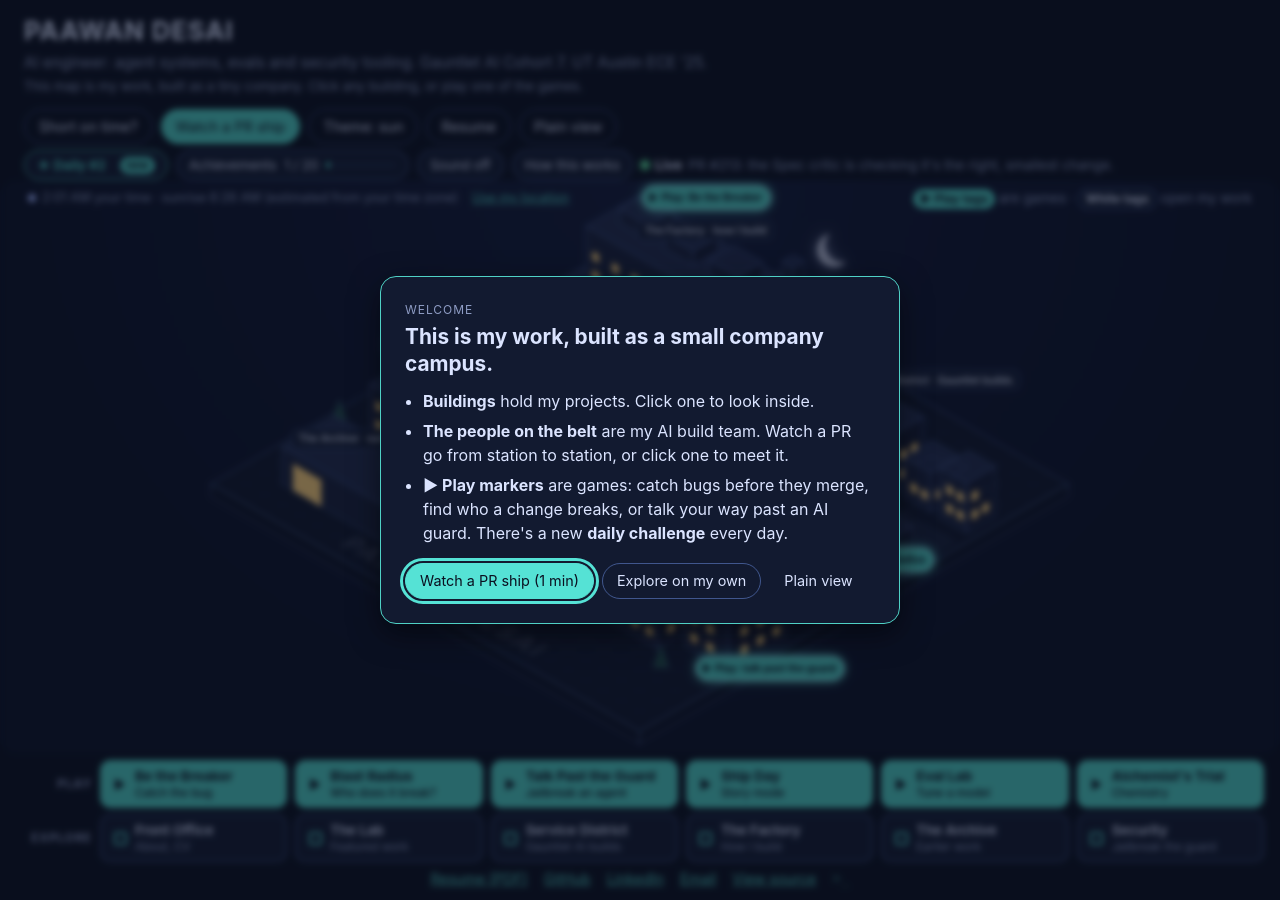
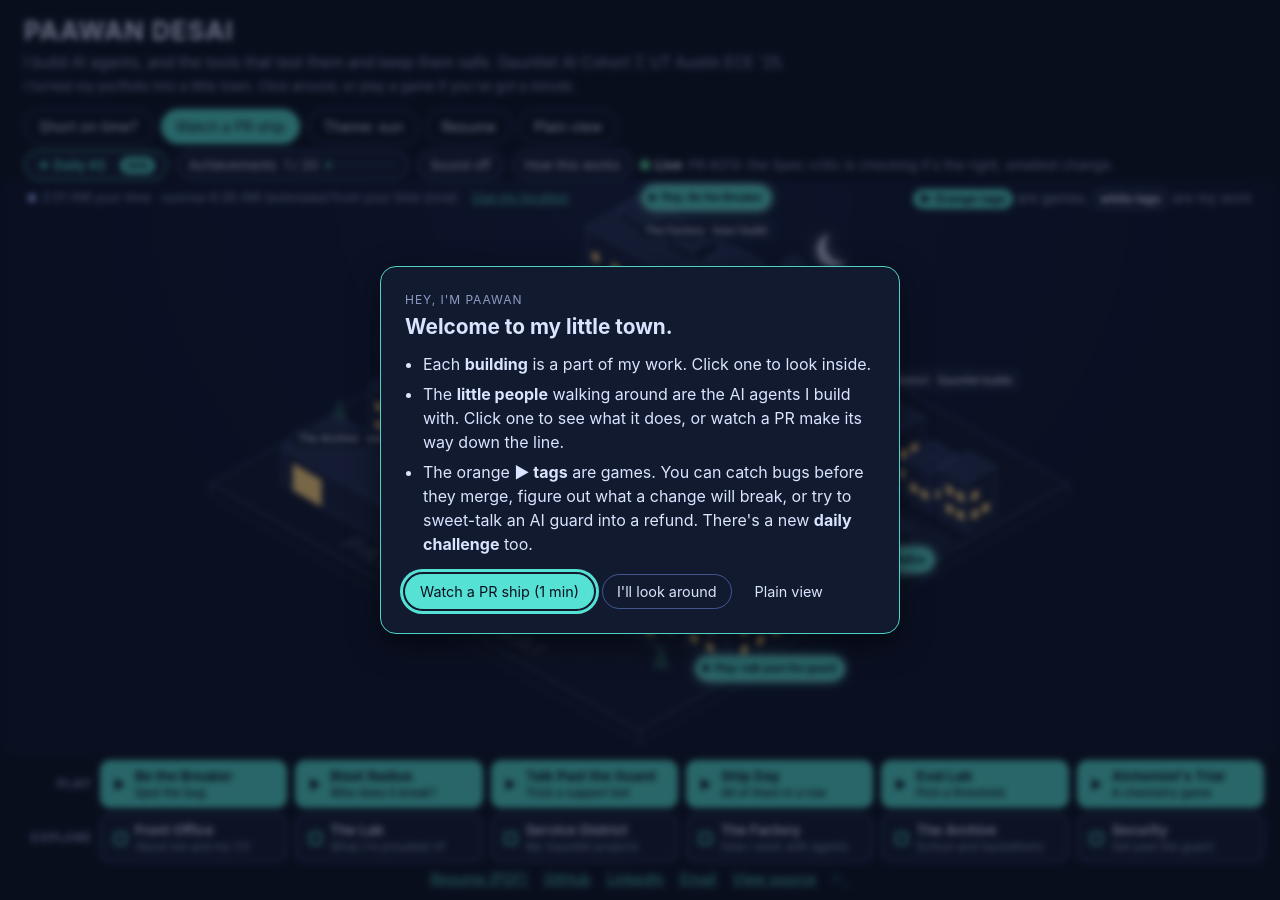
Before and after one commit to paawandesai/paawandesai.github.io, a Jekyll site: the page built from _pages/home.html, in a window 1280 px wide. Built offline with Jekyll 4.4.1, drawn with Linux system fonts in a browser that asks for light colours.

Commit message:
Rewrite the campus copy in a more natural voice
Header line, bio, welcome card, button subtitles, panel intros, the PR
tour, Ship Day and the Short on time? topics now read like Paawan talking
rather than a spec sheet: fewer colon lists and triplets, more first person.

Co-Authored-By: Claude Opus 5.5 <noreply@anthropic.com>
Claude-Session: https://claude.ai/code/session_01LpBky43R1MY4LYGBzi9xza

```diff
--- a/_config.yml
+++ b/_config.yml
@@ -26,7 +26,7 @@ author:
   avatar           : "profile.png"
   name             : "Paawan Desai"
   pronouns         : "he/him"
-  bio              : "AI engineer: agent systems, evals and security tooling. Gauntlet AI Cohort 7. UT Austin ECE '25."
+  bio              : "I build AI agents, and the tools that test them and keep them safe. Gauntlet AI Cohort 7, UT Austin ECE '25."
   location         : "Austin, Texas"
   employer         : "Company Agent Layer"
   uri              : # URL
--- a/_layouts/campus.html
+++ b/_layouts/campus.html
@@ -16,7 +16,7 @@
     <div class="who">
       <h1>{{ site.author.name }}</h1>
       <p>{{ site.author.bio }}</p>
-      <p class="caption">This map is my work, built as a tiny company. Click any building, or play one of the games.</p>
+      <p class="caption">I turned my portfolio into a little town. Click around, or play a game if you've got a minute.</p>
     </div>
     <nav class="actions" aria-label="Site">
       <button type="button" class="btn" id="fast-path">Short on time?</button>
@@ -40,7 +40,7 @@
     <div class="stage">
       <svg id="campus" role="group" aria-label="A map of Paawan's work, drawn as a small company campus. Each building opens a section." viewBox="-640 -190 1280 900" preserveAspectRatio="xMidYMid meet"></svg>
       <p class="clock" aria-live="off"><span class="clock-dot" aria-hidden="true"></span><span id="clock-text"></span></p>
-      <p class="hint" id="hint"><span class="key-tag game">▶ Play tags</span> are games · <span class="key-tag work">White tags</span> open my work</p>
+      <p class="hint" id="hint"><span class="key-tag game">▶ Orange tags</span> are games, <span class="key-tag work">white tags</span> are my work</p>
     </div>
 
     <div class="panel" id="panel" aria-live="polite" hidden>
@@ -62,37 +62,37 @@
 
     <nav class="games" aria-label="Games">
       <span class="row-label">Play</span>
-      <button type="button" data-open="breaker">Be the Breaker<small>Catch the bug</small></button>
+      <button type="button" data-open="breaker">Be the Breaker<small>Spot the bug</small></button>
       <button type="button" data-open="blast">Blast Radius<small>Who does it break?</small></button>
-      <button type="button" data-open="guard">Talk Past the Guard<small>Jailbreak an agent</small></button>
-      <button type="button" data-open="shipday">Ship Day<small>Story mode</small></button>
-      <button type="button" data-open="evallab">Eval Lab<small>Tune a model</small></button>
-      <button type="button" data-open="alchemist">Alchemist's Trial<small>Chemistry</small></button>
+      <button type="button" data-open="guard">Talk Past the Guard<small>Trick a support bot</small></button>
+      <button type="button" data-open="shipday">Ship Day<small>All of them in a row</small></button>
+      <button type="button" data-open="evallab">Eval Lab<small>Pick a threshold</small></button>
+      <button type="button" data-open="alchemist">Alchemist's Trial<small>A chemistry game</small></button>
     </nav>
 
     <nav class="districts" aria-label="Sections of the campus">
       <span class="row-label">Explore</span>
-      <button type="button" data-open="office">Front Office<small>About, CV</small></button>
-      <button type="button" data-open="lab">The Lab<small>Featured work</small></button>
-      <button type="button" data-open="services">Service District<small>Gauntlet AI builds</small></button>
-      <button type="button" data-open="factory">The Factory<small>How I build</small></button>
-      <button type="button" data-open="archive">The Archive<small>Earlier work</small></button>
-      <button type="button" data-open="security">Security<small>Jailbreak the guard</small></button>
+      <button type="button" data-open="office">Front Office<small>About me and my CV</small></button>
+      <button type="button" data-open="lab">The Lab<small>What I'm proudest of</small></button>
+      <button type="button" data-open="services">Service District<small>My Gauntlet projects</small></button>
+      <button type="button" data-open="factory">The Factory<small>How I work with agents</small></button>
+      <button type="button" data-open="archive">The Archive<small>School and hackathons</small></button>
+      <button type="button" data-open="security">Security<small>Get past the guard</small></button>
     </nav>
   </main>
 
   <div class="welcome" id="welcome" role="dialog" aria-modal="true" aria-labelledby="welcome-title" hidden>
     <div class="welcome-card">
-      <p class="kicker">Welcome</p>
-      <h2 id="welcome-title">This is my work, built as a small company campus.</h2>
+      <p class="kicker">Hey, I'm Paawan</p>
+      <h2 id="welcome-title">Welcome to my little town.</h2>
       <ul>
-        <li><b>Buildings</b> hold my projects. Click one to look inside.</li>
-        <li><b>The people on the belt</b> are my AI build team. Watch a PR go from station to station, or click one to meet it.</li>
-        <li><b>▶ Play markers</b> are games: catch bugs before they merge, find who a change breaks, or talk your way past an AI guard. There's a new <b>daily challenge</b> every day.</li>
+        <li>Each <b>building</b> is a part of my work. Click one to look inside.</li>
+        <li>The <b>little people</b> walking around are the AI agents I build with. Click one to see what it does, or watch a PR make its way down the line.</li>
+        <li>The orange <b>▶ tags</b> are games. You can catch bugs before they merge, figure out what a change will break, or try to sweet-talk an AI guard into a refund. There's a new <b>daily challenge</b> too.</li>
       </ul>
       <div class="welcome-actions">
         <button type="button" class="btn primary" id="welcome-tour">Watch a PR ship (1 min)</button>
-        <button type="button" class="btn" id="welcome-explore">Explore on my own</button>
+        <button type="button" class="btn" id="welcome-explore">I'll look around</button>
         <a class="btn ghost" href="{{ base_path }}/about/">Plain view</a>
       </div>
     </div>
--- a/_pages/portfolio.html
+++ b/_pages/portfolio.html
@@ -14,7 +14,7 @@ author_profile: true
 {% endfor %}
 
 <h2>Gauntlet AI builds</h2>
-<p>Built during Gauntlet AI Cohort 7 (Sep to Nov 2026), each one against a real brief and measured with its own evaluation.</p>
+<p>I built these during Gauntlet AI's Cohort 7 (Sep to Nov 2026). Each one started from a real company's brief and had to prove itself with its own evals.</p>
 {% assign gauntlet = site.portfolio | where: "group", "gauntlet" | sort: "order" %}
 {% for post in gauntlet %}
   {% include archive-single.html %}
--- a/assets/js/campus-extras.js
+++ b/assets/js/campus-extras.js
@@ -169,7 +169,7 @@
   var RANKS = [[0, "Intern"], [900, "Engineer"], [1700, "Senior engineer"], [2500, "Staff engineer"], [3300, "Principal engineer"]];
   K.views.shipday = function () {
     return '<p class="kicker">Arcade · Story mode</p><h2>Ship Day</h2><div class="arcade" id="shipday">' +
-      "<p>One shift, three jobs, one score. <b>Morning:</b> catch bugs before they merge. <b>Afternoon:</b> warn the teams a change will break. <b>Evening:</b> keep an attacker from talking the support agent into a refund.</p>" +
+      "<p>A whole shift in one go. In the <b>morning</b> you catch bugs before they merge, in the <b>afternoon</b> you warn the teams a change is about to break, and in the <b>evening</b> you stop someone from sweet-talking the support bot into a refund.</p>" +
       A.diffPicker("shipday", ["Gentle clocks, the easy guard", "Real deadlines, a mid-level guard", "Tight clocks, the hardest guard"]) +
       '<p class="best">Best: ' + A.bestLine("shipday") + "</p>" +
       '<button type="button" class="btn primary big" data-act="start">Clock in</button></div>';
@@ -330,21 +330,21 @@
   // Topics, not job titles: a wide spread so nobody gets boxed into one role.
   var ROLES = {
     agents: { name: "Agents and AI systems", projects: ["company-agent-layer", "call-center-agent", "churn-agent"],
-      line: "Agents that do real work with guardrails around them: one that reviews every PR across a company, one that answers live calls, one that decides who to win back." },
+      line: "Agents that do real jobs, with guardrails so they can't go rogue. The biggest one is Company Agent Layer, which reads pull requests across a whole company." },
     evals: { name: "Evals, security and red-teaming", projects: ["redteam-engine-auditlens", "clinical-copilot-eval", "nacha-slm"],
-      line: "Measuring and attacking AI systems on purpose: a red-team engine for agents, a platform that keeps breaking a clinical assistant, and a model scored against frontier models." },
+      line: "I spend a lot of time trying to break AI systems on purpose. Here's the red-team engine, a platform that keeps attacking a clinical assistant, and a small model I put up against the big ones." },
     models: { name: "Training and machine learning", projects: ["nacha-slm", "energy_ai_hackathon_2025", "urban-insights"],
-      line: "From fine-tuning a small model that beats much bigger ones on a narrow task, to forecasting and computer vision work." },
+      line: "Training and modeling work, from a small model that beats much bigger ones at one narrow job, to older forecasting and vision projects." },
     products: { name: "Shipping whole products", projects: ["supplement-ledger", "zoning-engine", "alchemists-trial"],
-      line: "End-to-end products: a money-correct ordering system, a regulatory engine that cites every claim, and a game where chemistry is the magic system." },
+      line: "Whole products, start to finish. An ordering system where every cent adds up, a zoning tool that cites its sources, and a game where chemistry is the magic." },
     data: { name: "Data and real-time systems", projects: ["telemetry-pipeline", "prediction-market-aggregator", "interpreter-workbench"],
-      line: "Systems that stay correct while data streams in: device telemetry, live market matching, and realtime speech." },
+      line: "Systems that have to stay right while data keeps pouring in, like device telemetry, live market matching and realtime speech." },
     finance: { name: "Fintech and markets", projects: ["prediction-market-aggregator", "solana-0dte-markets", "quantum-monte-carlo"],
-      line: "Markets and money: cross-venue order routing, on-chain daily markets, and an option pricer you can replay bit for bit." },
+      line: "Money and markets. Routing orders across prediction markets, daily markets on Solana, and an option pricer you can replay down to the bit." },
     hardware: { name: "Hardware and engineering", projects: ["post-quantum-cryptography", "deployable-structures", "energy_ai_hackathon_2025"],
-      line: "The ECE side: a post-quantum signature accelerator in Verilog, seismic structures, and energy modeling." },
+      line: "The ECE side of me. A post-quantum crypto accelerator in Verilog, some earthquake-resistant structures, and energy modeling." },
     curious: { name: "Surprise me", projects: [],
-      line: "Three picks at random. Then try today's daily challenge, or just wander. Every building opens." }
+      line: "Here are three at random. After that, try today's daily challenge or just wander around. Every building opens." }
   };
   var GROUP_SPOT = { featured: "lab", gauntlet: "", earlier: "archive" };
   function groupOf(p) {
@@ -353,7 +353,7 @@
     return "earlier";
   }
   K.views.recruiter = function () {
-    return '<p class="kicker">Short on time?</p><h2>What do you want to see first?</h2><p>Pick any topic and I\'ll show you three things worth your minute. Most of my work crosses several.</p>' +
+    return '<p class="kicker">Short on time?</p><h2>What do you want to see first?</h2><p>Pick whatever you\'re curious about and I\'ll show you a few things. Most of my projects touch more than one of these anyway.</p>' +
       '<div class="role-pick">' + Object.keys(ROLES).map(function (k) { return '<button type="button" class="opt" data-role="' + k + '">' + esc(ROLES[k].name) + "</button>"; }).join("") + "</div>";
   };
   function spotlight(names) {
--- a/assets/js/campus.js
+++ b/assets/js/campus.js
@@ -311,21 +311,21 @@
       return '<p class="kicker">Front Office</p><img class="photo" src="' + esc(data.photo) + '" alt="Paawan Desai">' +
         "<h2>Paawan Desai</h2><p>" + esc(data.bio) + "</p>" +
         "<ul>" +
-        '<li><a href="' + B + '/about/">About me</a><span>Where I studied, what I do now and what I care about.</span></li>' +
-        '<li><a href="' + B + '/cv/">CV</a><span>Experience, education, skills and honors.</span></li>' +
+        '<li><a href="' + B + '/about/">About me</a><span>Who I am and what I\'m up to.</span></li>' +
+        '<li><a href="' + B + '/cv/">CV</a><span>The long version.</span></li>' +
         '<li><a href="' + B + '/files/Paawan_Desai_Resume.pdf">Resume (PDF)</a><span>The one-page version.</span></li>' +
-        '<li><a href="https://github.com/' + esc(data.github) + '">GitHub</a><span>Code for the public projects.</span></li>' +
-        '<li><a href="https://www.linkedin.com/in/' + esc(data.linkedin) + '">LinkedIn</a><span>Get in touch.</span></li>' +
+        '<li><a href="https://github.com/' + esc(data.github) + '">GitHub</a><span>Most of my code lives here.</span></li>' +
+        '<li><a href="https://www.linkedin.com/in/' + esc(data.linkedin) + '">LinkedIn</a><span>Come say hi.</span></li>' +
         "</ul>";
     },
     lab: function () {
-      return '<p class="kicker">The Lab</p><h2>Featured work</h2><p>What I\'m building now and the projects I\'m proudest of.</p>' +
+      return '<p class="kicker">The Lab</p><h2>Featured work</h2><p>What I\'m working on now, plus the stuff I\'m proudest of.</p>' +
         '<button type="button" class="btn primary play" data-open="alchemist">Play Alchemist\'s Trial</button>' +
         list(data.featured) + '<a class="more" href="' + B + '/portfolio/">All projects</a>';
     },
     services: function () {
       return '<p class="kicker">Service District</p><h2>Gauntlet AI builds</h2>' +
-        "<p>Built during Gauntlet AI Cohort 7 (Sep to Nov 2026), each one against a real brief and measured with its own evaluation.</p>" +
+        "<p>I built these during Gauntlet AI\'s Cohort 7 (Sep to Nov 2026). Each one started from a real company\'s brief and had to prove itself with its own evals.</p>" +
         '<button type="button" class="btn primary play" data-open="blast">▶ Play Blast Radius</button>' +
         '<button type="button" class="btn play" data-open="contract">Watch the demo: break a contract</button>' +
         list(data.gauntlet) + '<a class="more" href="' + B + '/portfolio/">All projects</a>';
@@ -338,14 +338,14 @@
         ["Scorer", "Replays the scenario catalog. Never changes expected answers."],
         ["Buyer panel", "Three personas score the product. Never see the code."]];
       return '<p class="kicker">The Factory</p><h2>How I build</h2>' +
-        "<p>A team of AI agents with fixed roles, so nothing grades its own work.</p><table>" +
+        "<p>This is how I build now. It\'s a small team of AI agents, each with one job and one thing it\'s never allowed to do, so nothing ends up grading its own homework.</p><table>" +
         rows.map(function (r) { return "<tr><td>" + r[0] + "</td><td>" + r[1] + "</td></tr>"; }).join("") +
         '</table><button type="button" class="btn primary play" data-open="breaker">▶ Play Be the Breaker</button>' +
         '<button type="button" class="btn play" data-open="sneak">Watch the demo: sneak a bad PR past the factory</button>' +
         '<a class="more" href="' + B + '/how-i-build/">The full workflow and verification ladder</a>';
     },
     archive: function () {
-      return '<p class="kicker">The Archive</p><h2>Earlier work</h2><p>University, research and hackathon projects.</p>' +
+      return '<p class="kicker">The Archive</p><h2>Earlier work</h2><p>Stuff from college, research and hackathons.</p>' +
         list(data.earlier) + '<a class="more" href="' + B + '/portfolio/">All projects</a>';
     }
   };
@@ -407,25 +407,25 @@
   var stationAt = stationX.map(function (sx) { return [sx + 0.5, belt]; });
   var steps = [
     { title: "A pull request starts as a spec", at: [[0.7, belt]],
-      text: "Every change on this campus starts the same way: one item from the backlog and a written idea of what done looks like." },
+      text: "Everything here starts the same way: one item off the backlog, and a short note on what done looks like." },
     { title: "Planner", at: [stationAt[0]], station: 0,
-      text: "Picks the item and writes a one-page spec with acceptance tests. It never writes code." },
+      text: "The Planner picks the item and writes a one-page spec, including the tests it has to pass. It doesn't write any code." },
     { title: "Spec critic", at: [stationAt[1]], station: 1,
-      text: "Checks the spec against the target and the buyer: is this the right thing, and the smallest version of it? It never approves its own suggestions." },
+      text: "The critic pushes back on the spec. Is this actually the right thing to build, and is there a smaller version? It can't sign off on its own ideas." },
     { title: "Builder", at: [stationAt[2]], station: 2,
-      text: "Writes the tests first, then the code, in its own worktree. It may never edit the acceptance tests to make them pass." },
+      text: "The Builder writes the tests first, then the code, in its own copy of the repo. It's not allowed to touch the acceptance tests to make them pass." },
     { title: "Breaker", at: [stationAt[3]], station: 3,
-      text: "A fresh agent that sees only the spec and the diff, runs everything and tries to break it. It never sees the builder's reasoning." },
+      text: "This is a fresh agent that only sees the spec and the diff. Its whole job is to break things, and it never gets to see how the Builder was thinking." },
     { title: "Scorer", at: [stationAt[4]], station: 4,
-      text: "A tester loop replays the scenario catalog against the branch build. It can't change the expected answers." },
+      text: "The Scorer replays a big catalog of scenarios against the new build. It can't change what the right answers are." },
     { title: "Company Agent Layer checks the contracts", at: [[12.5, belt]], bad: true, beam: true,
-      text: "Before merge, the layer I'm building reads the contract graph across every repo. This (illustrative) change renames a field two other services read, so it comments on the PR with exactly which teams and fields are affected." },
+      text: "Before anything merges, Company Agent Layer (the thing I'm building) checks who depends on what across all the repos. In this made-up example the change renames a field two other services read, so it leaves a comment on the PR saying which teams and fields would break." },
     { title: "Back to the line", at: [stationAt[2]], bad: true, station: 2,
-      text: "The fix goes back through the same stations: the builder updates the change, then the breaker and scorer run again." },
+      text: "So it goes back down the line. The Builder fixes it, and the Breaker and Scorer take another pass." },
     { title: "Contracts hold", at: [stationAt[3], stationAt[4], [12.5, belt]], good: true, beam: true,
-      text: "This time the layer finds nothing that breaks, and both services stay green." },
+      text: "This time nothing breaks, and both services stay green." },
     { title: "Shipped", at: [[12.5, 15.2], [7.8, 15.2]], good: true, shipped: true,
-      text: "The change ships and lands in the Lab with the rest of the featured work. Every project here went through some version of this line. Click any building to look inside." }
+      text: "It ships and lands in the Lab with the rest of my featured work. Pretty much everything on this site went through some version of this. Click any building to look inside." }
   ];
 
   var tour = document.getElementById("tour");
```
